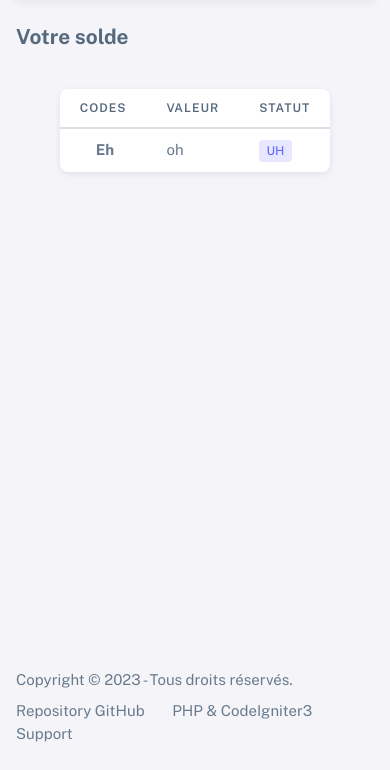
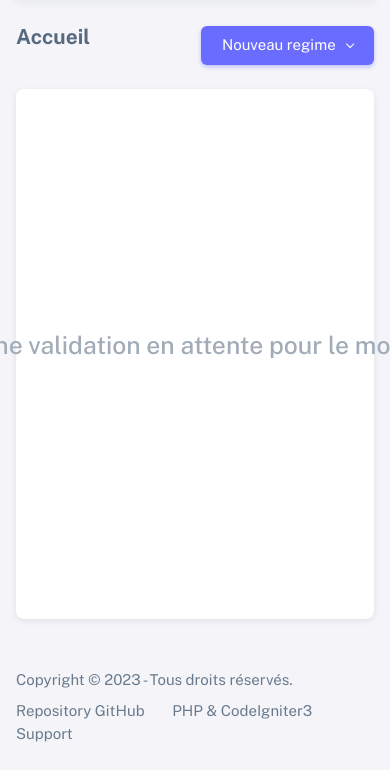
Before and after one commit to Flerys11/Projet-S4-, a CodeIgniter app: a page that uses application/views/home/layouts/footer.php in a window 390 px wide; the page is wider, and only the part inside the window is pictured. Shown: the part 74-844 px from the top of that part. Run offline with CodeIgniter, Linux system fonts and the light colour scheme; data comes from the database, SQL or seed files in the repository; tables that the repository leaves empty hold one stand-in row (values such as "Sample post"); data that the repository does not hold is empty; some libraries are stand-ins or nearby versions.

Commit message:
Validation depot

```diff
--- a/application/controllers/User.php
+++ b/application/controllers/User.php
@@ -93,8 +93,35 @@ class User extends CI_Controller {
 
     //--------------ADMIN
     public function wallet_user(){
-        $data['attente'] = $this->codeModel->code_en_attente();
-		$this->load->view('home/validation_wallet', $data);
+        $wallet_user = $this->codeModel->code_en_attente();
+        $count_walletEnAttente = count($wallet_user);
+        if ($count_walletEnAttente == 0) {
+            $this->load->view('home/null_validation');
+        } else{
+            foreach ($wallet_user as $wallet) {
+                $data['attente'][] = $wallet;
+                $data['username'][] = $this->codeModel->get_user_wallet($wallet->id_user);
+                $valeur = $this->codeModel->get_valeur($wallet->id_valeur);
+                $data['valeur'][] = $valeur->valeur;
+            }
+            $this->load->view('home/validation_wallet', $data);
+        }
+
+    }
+
+    public function validation_admin(){
+        $wallet_user = $this->codeModel->code_en_attente();
+        if (isset($_GET['id_user'])) {
+            $id_user = $_GET['id_user'];
+        }
+        if (isset($_GET['id_code'])) {
+            $id_code = $_GET['id_code'];
+        }
+        if (isset($_GET['valeur'])) {
+            $valeur = $_GET['valeur'];
+        }
+        $this->codeModel->transaction_validation($id_user, $id_code, $valeur);
+        $this->wallet_user();
     }
 }
 ?>
--- a/application/models/CodeModel.php
+++ b/application/models/CodeModel.php
@@ -6,6 +6,7 @@ class CodeModel extends CI_Model {
 
 		parent::__construct();
 		$this->load->database();
+		$this->load->model('userModel');
 
 	}
 
@@ -64,6 +65,7 @@ class CodeModel extends CI_Model {
 		return $this->db->insert('validation_codes', $data);
     }
 
+    //---------ADMIN
     public function code_en_attente(){
         $query = $this->db->select('validation_codes.*, codes.*')
                   ->from('validation_codes')
@@ -73,7 +75,62 @@ class CodeModel extends CI_Model {
                   ->get();
 
         $results = $query->result();
+        return $results;
+    }
+
+    public function get_user_wallet($id_user){
+        $this->db->from('users');
+        $this->db->where('id', $id_user);
+        $result = $this->db->get()->row();
+
         return $result;
+    }
+
+    public function transaction_validation($id_user, $id_code, $valeur){
+        $this->db->trans_start(); // Début de la transaction
+        try {
+            // Étape 1 : Effectuer les opérations nécessaires
+            //Valider zany le depot anle user selectionner
+            $data = array(
+                'is_valide' => 1
+            );
+            $this->db->where('id_user', $id_user);
+            $this->db->where('id_code', $id_code);
+            $this->db->update('validation_codes', $data);
+
+            //D lasa tsy valide tsony zany iny code efa novalideny iny
+            $data = array(
+                'is_valide' => 0
+            );
+            $this->db->where('id', $id_code);
+            $this->db->update('codes', $data);
+
+            $user = $this->userModel->get_user($id_user);
+            $wallet = $user->wallet;
+            $new_wallet = $wallet + $valeur;
+            $data = array(
+                'wallet' => $new_wallet
+            );
+            $this->db->where('id', $id_user);
+            $this->db->update('users', $data);
+
+            $users = $this->userModel->get_user($id_user);
+			$_SESSION['wallet'] = $users->wallet;
+
+            // Étape 2 : Vérifier si tout s'est bien passé
+            $transaction_status = $this->db->trans_status();
+
+            if ($transaction_status === FALSE) {
+                $this->db->trans_rollback(); // Annuler la transaction
+                return false;
+            } else {
+                $this->db->trans_commit(); // Valider la transaction
+                return true;
+            }
+        } catch (Exception $e) {
+            $this->db->trans_rollback(); // Annuler la transaction en cas d'erreur
+            return false;
+        }
     }
 }
 ?>
--- /dev/null
+++ b/application/views/home/null_validation.php
@@ -0,0 +1,29 @@
+<?php require 'layouts/header.php'; ?>
+    <!-- Content wrapper -->
+    <div class="content-wrapper">
+        <div class=" container-xxl flex-grow-1 container-p-y">
+            <div class="d-flex flex-column justify-content-between align-items-baseline h-100">
+                <div class="d-flex justify-content-between w-100 mb-4">
+                    <h4 class="fw-bold">Accueil</h4>
+                    <div class="btn-group" role="group">
+                        <button id="btnGroupDrop1" type="button" class="btn btn-primary dropdown-toggle" data-bs-toggle="dropdown" aria-haspopup="true" aria-expanded="false">
+                            Nouveau regime
+                        </button>
+                        <div class="dropdown-menu" aria-labelledby="btnGroupDrop1" style="">
+                            <a class="dropdown-item" href="javascript:void(0);">Perdre du poids</a>
+                            <a class="dropdown-item" href="javascript:void(0);">Avoir du poids</a>
+                        </div>
+                    </div>
+                </div>
+
+                <div class="card w-100 h-100 d-flex justify-content-center align-items-center">
+                    <div class="table-responsive text-nowrap d-flex flex-column">
+                        <div class="d-flex">
+                            <h2 class="text-muted">Aucune validation en attente pour le moment.</h2>
+                        </div>
+                    </div>
+                </div>
+            </div>
+        </div>
+    </div>
+<?php require 'layouts/footer.php'; ?>
--- a/application/views/home/validation_wallet.php
+++ b/application/views/home/validation_wallet.php
@@ -12,18 +12,29 @@
                     <table class="table">
                         <thead>
                         <tr>
+                            <th>Nom d'utilisateurs</th>
                             <th>Codes</th>
                             <th>Valeur</th>
-                            <th>Statut</th>
+                            <th>Actions</th>
                         </tr>
                         </thead>
                         <tbody class="table-border-bottom-0">
+
+                            <?php for($i = 0; $i < count($attente); $i++){ ?>
                                 <tr>
-                                    <td><i class="fab fa-angular fa-lg text-danger me-3"></i> <strong>Eh</strong></td>
-                                    <td>oh</td>
-                                    <td><span class="badge bg-label-primary me-1">uh</span></td>
-
+                                    <td><i class="fab fa-angular fa-lg text-danger me-3"></i><strong><?php echo $username[$i]->username ?></strong></td>
+                                    <td><i class="fab fa-angular fa-lg text-danger me-3"></i><strong><?php echo $attente[$i]->codes ?></strong></td>
+                                    <td><?php echo $valeur[$i]?></td>
+                                    <td>
+                                        <button type="button" class="btn btn-success">
+                                            <a href="<?= base_url("user/validation_admin?id_code=".$attente[$i]->id_code."&id_user=".$attente[$i]->id_user."&valeur=".$valeur[$i])?>" style="color: inherit; text-decoration: none;">Valider</a>
+                                        </button>
+                                        <button type="button" class="btn btn-danger">
+                                            <a href="#" style="color: inherit; text-decoration: none;">Refuser</a>
+                                        </button>
+                                    </td>
                                 </tr>
+                            <?php } ?>
                         </tbody>
                     </table>
                     </div>
```
Also changed, not shown: application/views/home/profil.php (+5 -24 lines).
